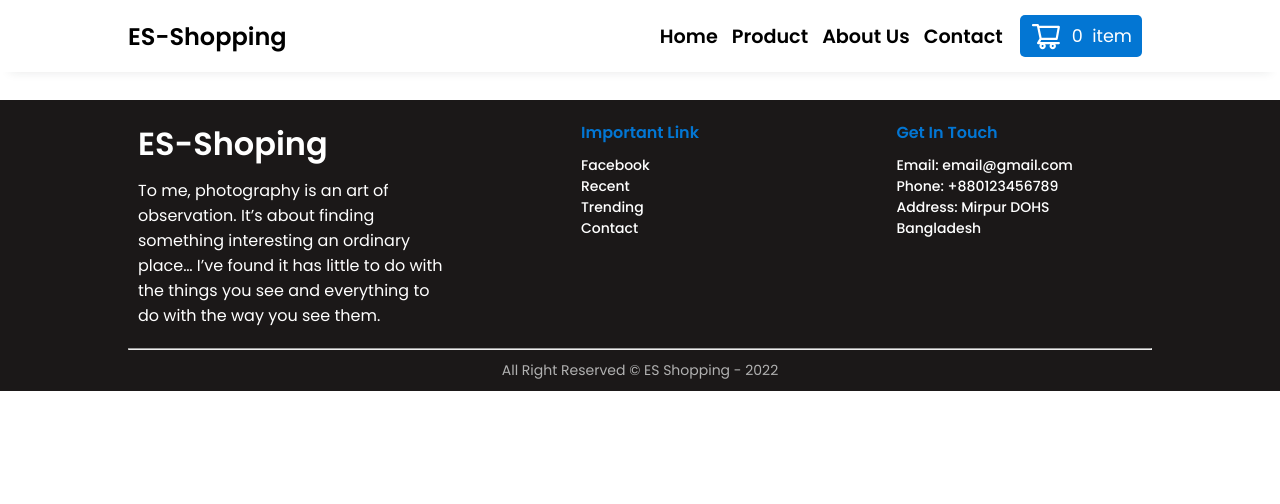
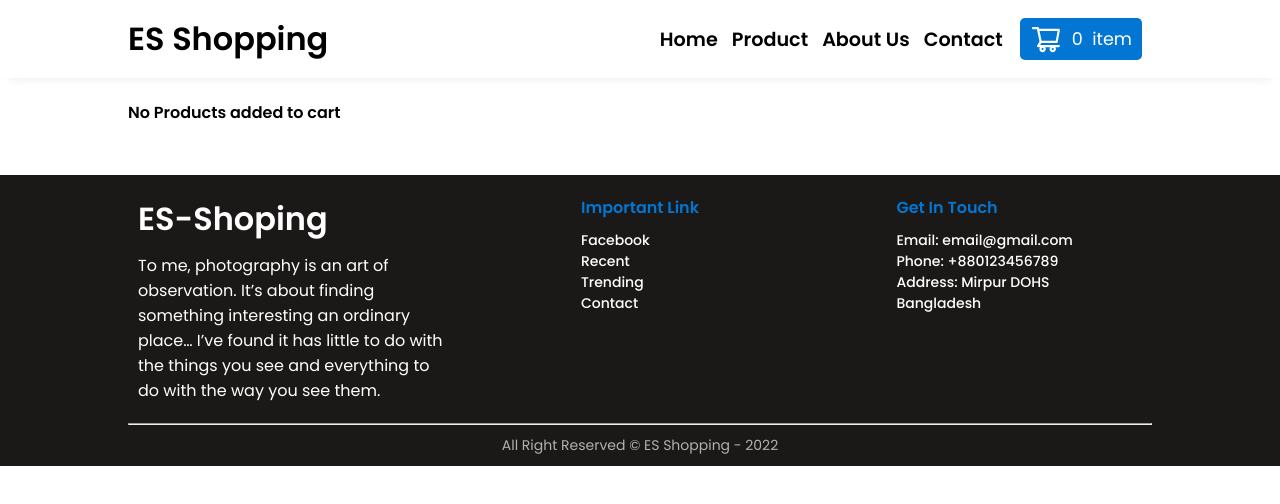
Before and after one commit to rakibshakib/enlight-react-task, a React (Create React App) app: page /added-product in a window 1280 px wide. Shown: the top 504 px of the page. Built offline with nearby package versions, Linux system fonts and the light colour scheme.

Commit message:
added new products components

```diff
--- a/src/App.js
+++ b/src/App.js
@@ -3,6 +3,7 @@ import { ContextProvider } from "./context/State";
 import AddedCart from "./pages/AddedCart/AddedCart";
 import Home from "./pages/Home/Home";
 import ProductDetails from "./pages/ProductDetails/ProductDetails";
+import Products from "./pages/Products/Products";
 
 function App() {
   return (
@@ -13,6 +14,7 @@ function App() {
             <Route path="/" element={<Home />} />
             <Route path="/added-product" element={<AddedCart />} />
             <Route path="/productdetails/:id" element={<ProductDetails />} />
+            <Route path="/products" element={<Products />} />
           </Routes>
         </BrowserRouter>
       </ContextProvider>
--- a/src/components/Navbar/Navbar.js
+++ b/src/components/Navbar/Navbar.js
@@ -17,7 +17,9 @@ const Navbar = () => {
         <div className="navbar-wrap">
           <div className="responsive-bar">
             <div className="navbar-brand">
-              <h2>ES-Shopping</h2>
+              <Link to="/" className="link">
+                <h1>ES Shopping</h1>
+              </Link>
             </div>
             <button onClick={handleToggle} className="toggle">
               <AiOutlineBars />
@@ -33,7 +35,11 @@ const Navbar = () => {
                   Home
                 </Link>
               </li>
-              <li>Product</li>
+              <li>
+                <Link to="/products" className="link">
+                  Product
+                </Link>
+              </li>
               <li>About Us</li>
               <li>Contact</li>
             </div>
--- a/src/pages/AddedCart/AddedCart.js
+++ b/src/pages/AddedCart/AddedCart.js
@@ -11,7 +11,11 @@ const AddedCart = () => {
     <div>
       <Navbar />
       <div className="added-cart-container">
+
         <div className="addedCart">
+          {
+            addedToCart.length===0 && <h4>No Products added to cart</h4>
+          }
           {addedToCart.map((product) => (
             <AddedItemCard key={product.id} product={product} />
           ))}
--- /dev/null
+++ b/src/pages/Products/Products.js
@@ -0,0 +1,29 @@
+import React, { useContext } from "react";
+import ProductCard from "../../components/DisplayProduct/ProductCard";
+import Footer from "../../components/Footer/Footer";
+import Navbar from "../../components/Navbar/Navbar";
+import { StateContext } from "../../context/State";
+
+const Products = () => {
+  const { products } = useContext(StateContext);
+
+  return (
+    <>
+      <Navbar />
+      <div className="banner">
+        <div className="display-product">
+          <h2>Our All Products</h2>
+
+          <div className="display-product-container">
+            {products.map((product) => (
+              <ProductCard key={product.id} product={product} />
+            ))}
+          </div>
+        </div>
+      </div>
+      <Footer />
+    </>
+  );
+};
+
+export default Products;
```
